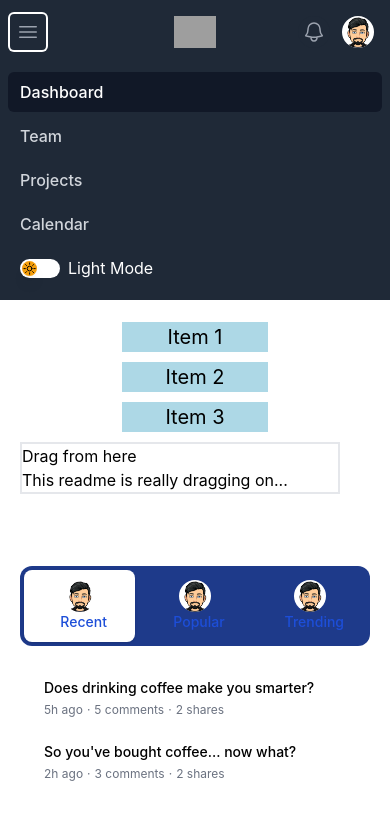
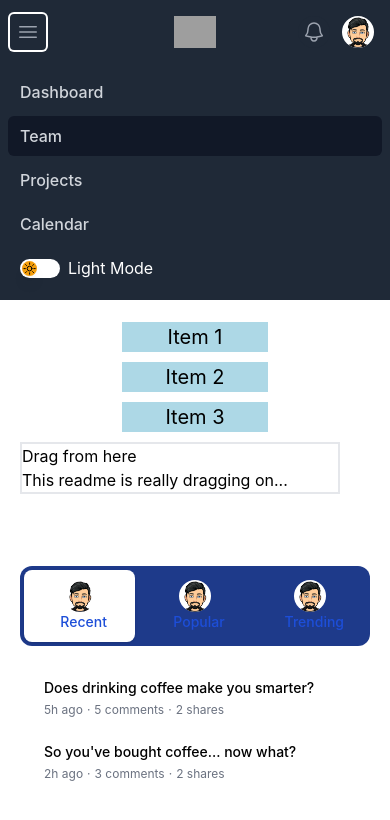
Before and after one commit to nik-dolphin/tailwind_react, a React (Create React App) app: page /team in a window 390 px wide. Both pictures are taken after a click on the button "Open main menu". Shown: the top 820 px of the page. Built offline with nearby package versions, Linux system fonts and the light colour scheme; grey boxes are pictures that could not be loaded.

Commit message:
fix: fixed some bug in draggable component

```diff
--- a/src/compoenent/team.js
+++ b/src/compoenent/team.js
@@ -26,7 +26,7 @@ const Team = () => {
   const toggleMode = useModeStore((state) => state.toggleMode);
   // let  = useState(allTeam);
   const [selected, setSelected] = useState(plans[0]);
-
+  const nodeRef = useRef(null);
   const dragItem = useRef();
   const dragOverItem = useRef();
   const [list, setList] = useState(["Item 1", "Item 2", "Item 3"]);
@@ -69,21 +69,8 @@ const Team = () => {
             {item}
           </div>
         ))}
-      <Draggable
-        axis="both"
-        // handle=".handle"
-        // defaultPosition={{ x: 0, y: 0 }}
-        // position={null}
-        // grid={[25, 25]}
-        // scale={1}
-        // onStart={window.handleStart}
-        // onDrag={window.handleDrag}
-        // onStop={window.handleStop}
-      >
-        <div
-          className="border-2 w-80 m-2 cursor-grab"
-          ref={(dragItem, dragOverItem)}
-        >
+      <Draggable nodeRef={nodeRef}>
+        <div ref={nodeRef} className="border-2 w-80 m-2 cursor-grab">
           <div className="handle">Drag from here</div>
           <div>This readme is really dragging on...</div>
         </div>
--- a/src/navbar.js
+++ b/src/navbar.js
@@ -15,7 +15,6 @@ const Navbar = () => {
   const [pathName, setPathName] = useState("");
   useEffect(() => {
     const url = window.location.pathname;
-    console.log(pathName);
     if (url === "/" || pathName === "/") {
       setToggleNavDesign({
         dash: true,
@@ -303,26 +302,38 @@ const Navbar = () => {
           <div className="space-y-1 px-2 pt-2 pb-3">
             <Link
               to="/"
-              className="bg-gray-900 text-white block px-3 py-2 rounded-md text-base font-medium"
+              className={`${
+                toggleNavDesign?.dash && "bg-gray-900"
+              } text-gray-300 hover:bg-gray-700 hover:text-white block px-3 py-2 rounded-md text-base font-medium`}
               aria-current="page"
+              onClick={() => setPathName("/")}
             >
               Dashboard
             </Link>
             <Link
               to="/team"
-              className="text-gray-300 hover:bg-gray-700 hover:text-white block px-3 py-2 rounded-md text-base font-medium"
+              className={`${
+                toggleNavDesign?.team && "bg-gray-900"
+              } text-gray-300 hover:bg-gray-700 hover:text-white block px-3 py-2 rounded-md text-base font-medium`}
+              onClick={() => setPathName("/team")}
             >
               Team
             </Link>
             <Link
               to="/projects"
-              className="text-gray-300 hover:bg-gray-700 hover:text-white block px-3 py-2 rounded-md text-base font-medium"
+              className={`${
+                toggleNavDesign?.projects && "bg-gray-900"
+              } text-gray-300 hover:bg-gray-700 hover:text-white block px-3 py-2 rounded-md text-base font-medium`}
+              onClick={() => setPathName("/projects")}
             >
               Projects
             </Link>
             <Link
               to="/calender"
-              className="text-gray-300 hover:bg-gray-700 hover:text-white block px-3 py-2 rounded-md text-base font-medium"
+              className={`${
+                toggleNavDesign?.calender && "bg-gray-900"
+              } text-gray-300 hover:bg-gray-700 hover:text-white block px-3 py-2 rounded-md text-base font-medium`}
+              onClick={() => setPathName("/calender")}
             >
               Calendar
             </Link>
```
